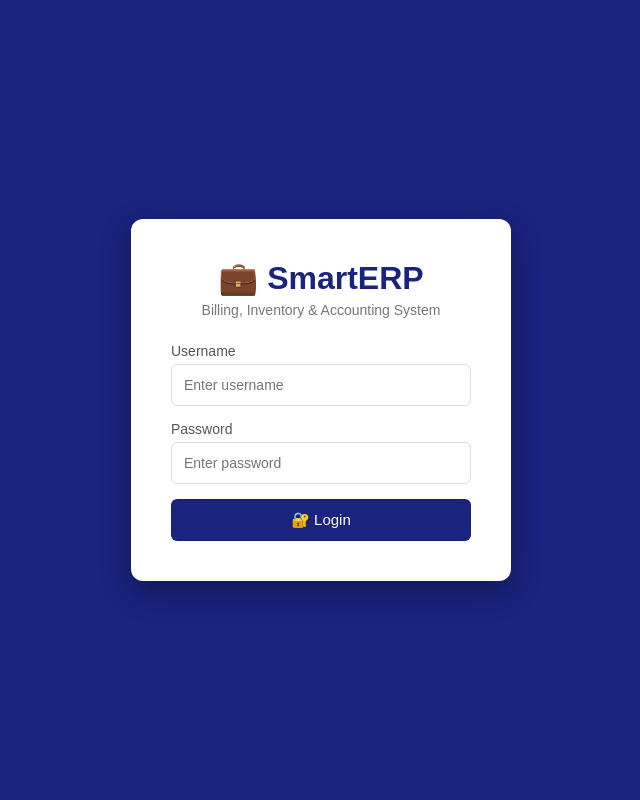
After one commit to Neha-Deepak2005/smarterp, a Flask app: page /login in a window 1280 px wide. The commit adds this page. Shown: the whole page, without its empty margins (319-959 px from the left). Run offline with Flask 3, Linux system fonts and the light colour scheme.

Commit message:
Add delete/edit features, validation, and login system

```diff
--- a/app.py
+++ b/app.py
@@ -1,11 +1,34 @@
-from flask import Flask, render_template
-from models import db
 from routes.ledger import ledger_bp
 from routes.stock import stock_bp
 from routes.vouchers import voucher_bp
+from models import db, Ledger, StockItem, SalesVoucher, PurchaseVoucher
+from flask import Flask, render_template, redirect, url_for, request, jsonify, session
 
 app = Flask(__name__)
-app.config['SQLALCHEMY_DATABASE_URI'] = 'mysql+pymysql://root:SqlPonnu%40240@localhost/smarterp'
+app.secret_key = 'smarterp-secret-key-2026'
+USERNAME = 'admin'
+PASSWORD = 'smarterp123'
+
+@app.before_request
+def require_login():
+    allowed = ['login', 'static']
+    if 'logged_in' not in session and request.endpoint not in allowed:
+        return redirect(url_for('login'))
+
+@app.route('/login', methods=['GET', 'POST'])
+def login():
+    if request.method == 'POST':
+        if request.form['username'] == USERNAME and request.form['password'] == PASSWORD:
+            session['logged_in'] = True
+            return redirect(url_for('home'))
+        return render_template('login.html', error='Invalid username or password!')
+    return render_template('login.html')
+
+@app.route('/logout')
+def logout():
+    session.pop('logged_in', None)
+    return redirect(url_for('login'))
+app.config['SQLALCHEMY_DATABASE_URI'] = 'sqlite:////home/NehaDeepak/smarterp/smarterp.db'
 app.config['SQLALCHEMY_TRACK_MODIFICATIONS'] = False
 
 db.init_app(app)
@@ -37,5 +60,48 @@ def sales_page():
 def purchases_page():
     return render_template('purchases.html')
 
+@app.route('/ledger/delete/<int:id>', methods=['POST'])
+def delete_ledger(id):
+    ledger = Ledger.query.get_or_404(id)
+    db.session.delete(ledger)
+    db.session.commit()
+    return redirect(url_for('ledgers_page'))
+
+@app.route('/ledger/edit/<int:id>', methods=['POST'])
+def edit_ledger(id):
+    ledger = Ledger.query.get_or_404(id)
+    data = request.get_json()
+    ledger.name = data['name']
+    ledger.balance = data['balance']
+    db.session.commit()
+    return jsonify({"message": "Ledger updated!"})
+
+@app.route('/stock/delete/<int:id>', methods=['POST'])
+def delete_stock(id):
+    item = StockItem.query.get_or_404(id)
+    db.session.delete(item)
+    db.session.commit()
+    return jsonify({"message": "Stock item deleted!"})
+
+@app.route('/sale/delete/<int:id>', methods=['POST'])
+def delete_sale(id):
+    sale = SalesVoucher.query.get_or_404(id)
+    item = StockItem.query.get(sale.item_id)
+    if item:
+        item.quantity += sale.quantity
+    db.session.delete(sale)
+    db.session.commit()
+    return jsonify({"message": "Sale deleted!"})
+
+@app.route('/purchase/delete/<int:id>', methods=['POST'])
+def delete_purchase(id):
+    purchase = PurchaseVoucher.query.get_or_404(id)
+    item = StockItem.query.get(purchase.item_id)
+    if item:
+        item.quantity -= purchase.quantity
+    db.session.delete(purchase)
+    db.session.commit()
+    return jsonify({"message": "Purchase deleted!"})
+
 if __name__ == '__main__':
     app.run(debug=True)
--- a/templates/index.html
+++ b/templates/index.html
@@ -75,6 +75,7 @@
 
 <div class="navbar">
     <h1>💼 SmartERP</h1>
+    <a href="/logout" style="color:white; text-decoration:none;">🚪 Logout</a>
     <span>Billing, Inventory & Accounting System</span>
 </div>
 
--- /dev/null
+++ b/templates/login.html
@@ -0,0 +1,33 @@
+<!DOCTYPE html>
+<html lang="en">
+<head>
+    <meta charset="UTF-8">
+    <title>Login - SmartERP</title>
+    <style>
+        * { margin: 0; padding: 0; box-sizing: border-box; }
+        body { font-family: Arial, sans-serif; background: #1a237e; display: flex; justify-content: center; align-items: center; min-height: 100vh; }
+        .login-card { background: white; border-radius: 12px; padding: 40px; width: 380px; box-shadow: 0 10px 30px rgba(0,0,0,0.3); }
+        h1 { color: #1a237e; text-align: center; margin-bottom: 5px; }
+        p { text-align: center; color: #777; margin-bottom: 25px; font-size: 14px; }
+        label { display: block; margin-bottom: 5px; color: #555; font-size: 14px; }
+        input { width: 100%; padding: 12px; border: 1px solid #ddd; border-radius: 6px; margin-bottom: 15px; font-size: 14px; }
+        button { width: 100%; background: #1a237e; color: white; padding: 12px; border: none; border-radius: 6px; cursor: pointer; font-size: 15px; }
+        button:hover { background: #283593; }
+        .error { background: #fdecea; color: #c0392b; padding: 10px; border-radius: 6px; margin-bottom: 15px; text-align: center; font-size: 14px; }
+    </style>
+</head>
+<body>
+    <div class="login-card">
+        <h1>💼 SmartERP</h1>
+        <p>Billing, Inventory & Accounting System</p>
+        {% if error %}<div class="error">⚠️ {{ error }}</div>{% endif %}
+        <form method="POST" action="/login">
+            <label>Username</label>
+            <input type="text" name="username" placeholder="Enter username" required>
+            <label>Password</label>
+            <input type="password" name="password" placeholder="Enter password" required>
+            <button type="submit">🔐 Login</button>
+        </form>
+    </div>
+</body>
+</html>
```
Also changed, not shown: templates/ledgers.html (+27 -4 lines), templates/purchases.html (+19 -2 lines), templates/sales.html (+19 -2 lines), templates/stocks.html (+10 -4 lines), smarterp.db (added).
